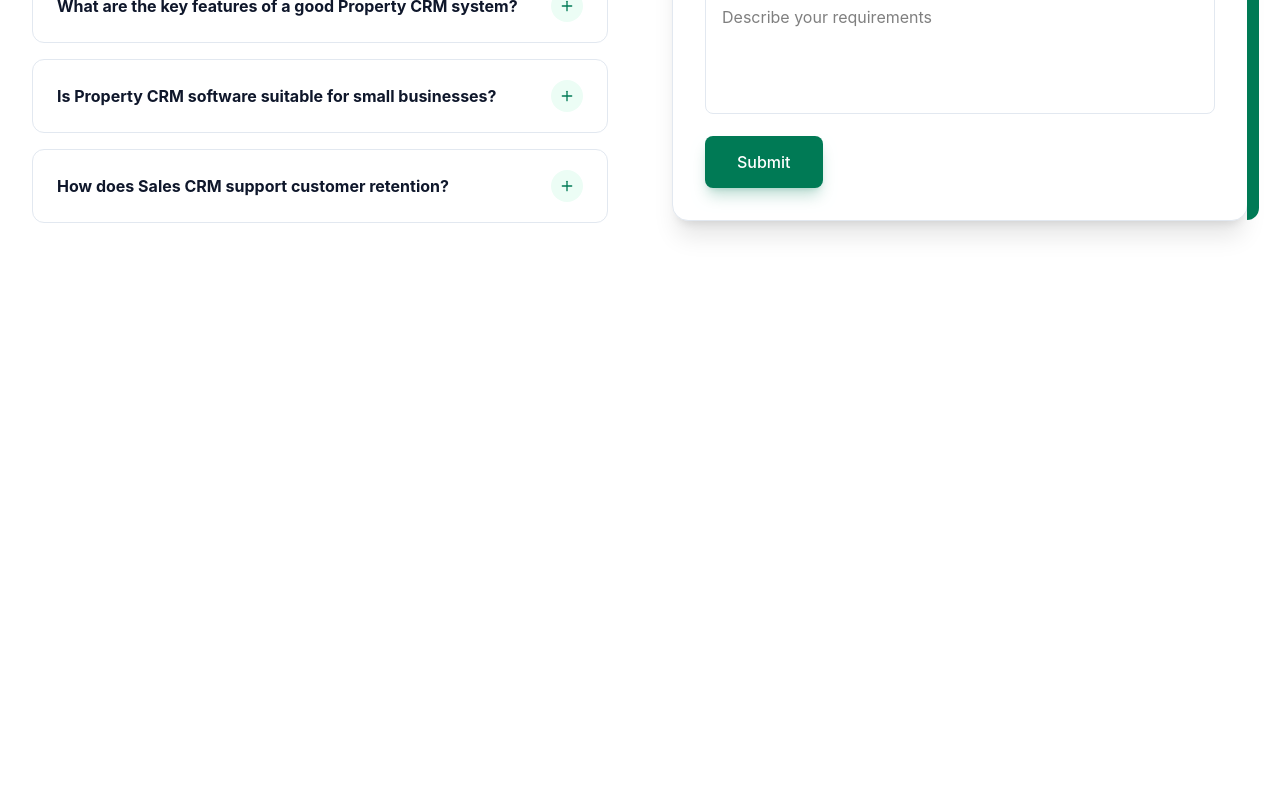
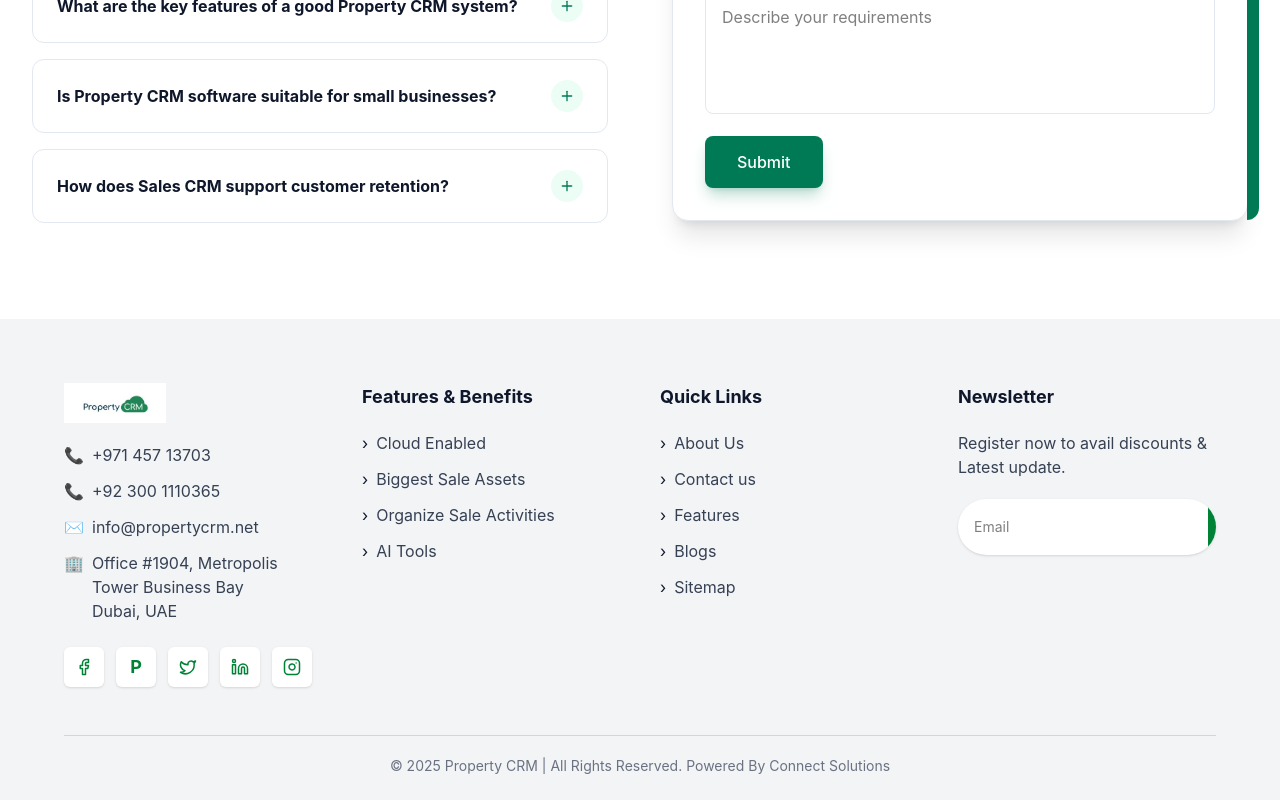
Before and after one commit to fatimaijaz404-del/propertyCRM, a React (Vite) app: page / in a window 1280 px wide. Shown: the part 4619-5419 px from the top of the page. Before the commit the page ends 4938 px from the top, so only its background shows below. Built offline with nearby package versions, Linux system fonts and the light colour scheme.

Commit message:
Add footer component with logo and social links

```diff
--- a/src/App.jsx
+++ b/src/App.jsx
@@ -5,6 +5,8 @@ import FAQs from "./components/FAQs";
 import FeaturesOverview from "./components/FeaturesOverview";
 import OneWindowSolution from "./components/OneWindowSolution";
 import Testimonials from "./components/Testimonials";
+import Footer from "./components/Footer";
+   // ... <Footer /> as last element inside <div>
 
 function App() {
   return (
@@ -16,6 +18,7 @@ function App() {
       <OneWindowSolution />
       <Testimonials />
       <FAQs />
+       <Footer/>
 
     </div>
   );
--- /dev/null
+++ b/src/components/Footer.jsx
@@ -0,0 +1,155 @@
+import logo from "../assets/logo.png";
+import { Facebook, Linkedin, Instagram, Twitter } from "lucide-react";
+
+const Footer = () => {
+  return (
+    <footer className="bg-gray-100 pt-16 pb-6 px-6 md:px-16 relative">
+      <div className="max-w-7xl mx-auto grid grid-cols-1 md:grid-cols-4 gap-10">
+        {/* Logo + Contact Info */}
+        <div>
+          <img src={logo} alt="Property CRM" className="h-10 mb-5" />
+
+          <div className="space-y-3 text-gray-700">
+            <p className="flex items-center gap-2">
+              <span className="text-green-700">📞</span>
+              +971 457 13703
+            </p>
+            <p className="flex items-center gap-2">
+              <span className="text-green-700">📞</span>
+              +92 300 1110365
+            </p>
+            <p className="flex items-center gap-2">
+              <span className="text-green-700">✉️</span>
+              info@propertycrm.net
+            </p>
+            <p className="flex items-start gap-2">
+              <span className="text-green-700">🏢</span>
+              Office #1904, Metropolis Tower Business Bay
+              <br />
+              Dubai, UAE
+            </p>
+          </div>
+
+          {/* Social Icons */}
+          <div className="flex gap-3 mt-6">
+            <a
+              href="#"
+              className="w-10 h-10 rounded-md bg-white shadow flex items-center justify-center text-green-700 hover:bg-green-700 hover:text-white transition"
+            >
+              <Facebook size={18} />
+            </a>
+            <a
+              href="#"
+              className="w-10 h-10 rounded-md bg-white shadow flex items-center justify-center text-green-700 hover:bg-green-700 hover:text-white transition"
+            >
+              <span className="font-bold text-lg">P</span>
+            </a>
+            <a
+              href="#"
+              className="w-10 h-10 rounded-md bg-white shadow flex items-center justify-center text-green-700 hover:bg-green-700 hover:text-white transition"
+            >
+              <Twitter size={18} />
+            </a>
+            <a
+              href="#"
+              className="w-10 h-10 rounded-md bg-white shadow flex items-center justify-center text-green-700 hover:bg-green-700 hover:text-white transition"
+            >
+              <Linkedin size={18} />
+            </a>
+            <a
+              href="#"
+              className="w-10 h-10 rounded-md bg-white shadow flex items-center justify-center text-green-700 hover:bg-green-700 hover:text-white transition"
+            >
+              <Instagram size={18} />
+            </a>
+          </div>
+        </div>
+
+        {/* Features & Benefits */}
+        <div>
+          <h4 className="text-lg font-bold text-slate-900 mb-5">
+            Features & Benefits
+          </h4>
+          <ul className="space-y-3 text-gray-700">
+            <li className="flex items-center gap-2">
+              <span className="text-slate-900">›</span> Cloud Enabled
+            </li>
+            <li className="flex items-center gap-2">
+              <span className="text-slate-900">›</span> Biggest Sale Assets
+            </li>
+            <li className="flex items-center gap-2">
+              <span className="text-slate-900">›</span> Organize Sale Activities
+            </li>
+            <li className="flex items-center gap-2">
+              <span className="text-slate-900">›</span> AI Tools
+            </li>
+          </ul>
+        </div>
+
+        {/* Quick Links */}
+        <div>
+          <h4 className="text-lg font-bold text-slate-900 mb-5">
+            Quick Links
+          </h4>
+          <ul className="space-y-3 text-gray-700">
+            <li className="flex items-center gap-2">
+              <span className="text-slate-900">›</span> About Us
+            </li>
+            <li className="flex items-center gap-2">
+              <span className="text-slate-900">›</span> Contact us
+            </li>
+            <li className="flex items-center gap-2">
+              <span className="text-slate-900">›</span> Features
+            </li>
+            <li className="flex items-center gap-2">
+              <span className="text-slate-900">›</span> Blogs
+            </li>
+            <li className="flex items-center gap-2">
+              <span className="text-slate-900">›</span> Sitemap
+            </li>
+          </ul>
+        </div>
+
+        {/* Newsletter */}
+        <div>
+          <h4 className="text-lg font-bold text-slate-900 mb-5">
+            Newsletter
+          </h4>
+          <p className="text-gray-700 mb-5">
+            Register now to avail discounts & Latest update.
+          </p>
+          <div className="flex rounded-full overflow-hidden shadow bg-white">
+            <input
+              type="email"
+              placeholder="Email"
+              className="flex-1 px-4 py-2 outline-none text-sm"
+            />
+            <button className="bg-green-700 text-white font-semibold px-5 py-2 text-sm hover:bg-green-800 transition">
+              Join Now
+            </button>
+          </div>
+        </div>
+      </div>
+
+      {/* Bottom Bar */}
+      <div className="border-t border-gray-300 mt-12 pt-5 text-center text-sm text-gray-500">
+        © 2025 Property CRM | All Rights Reserved. Powered By{" "}
+        <a href="#" className="hover:text-green-700">
+          Connect Solutions
+        </a>
+      </div>
+
+      {/* WhatsApp Floating Button */}
+      <a
+        href="https://wa.me/923001110365"
+        target="_blank"
+        rel="noreferrer"
+        className="fixed bottom-6 right-6 w-14 h-14 rounded-full bg-green-500 flex items-center justify-center shadow-lg hover:scale-105 transition"
+      >
+        <span className="text-white text-2xl">💬</span>
+      </a>
+    </footer>
+  );
+};
+
+export default Footer;
```
